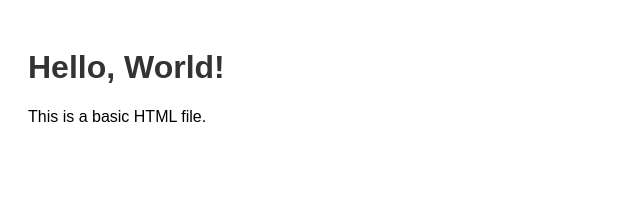
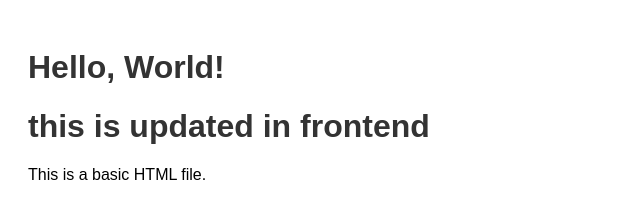
Before and after one commit to Sparta1711/test1, a plain HTML site: page index.html in a window 1280 px wide. Shown: the whole page, without its empty margins (0-640 px from the left). Drawn offline with Linux system fonts and the light colour scheme.

```diff
--- a/index.html
+++ b/index.html
@@ -16,6 +16,7 @@
 </head>
 <body>
   <h1>Hello, World!</h1>
+  <h1>this is updated in frontend</h1>
   <p>This is a basic HTML file.</p>
 </body>
 </html>
```
